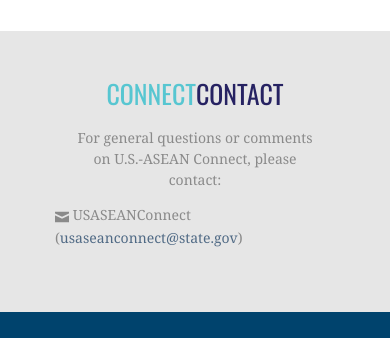
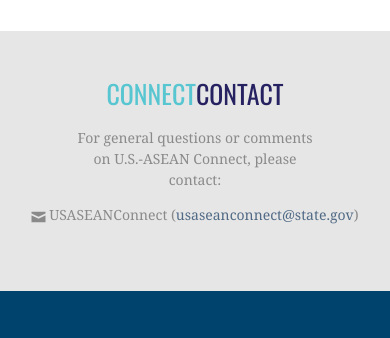
Before and after one commit to SoftwareSeniPT/uschtml, a PHP site: page / in a window 390 px wide. Shown: the part 1058-1396 px from the top of the page. Run offline with PHP 8.4, Linux system fonts and the light colour scheme; some web fonts are replaced.

Commit message:
Fix email stylinge

```diff
--- a/css/mobile.css
+++ b/css/mobile.css
@@ -155,6 +155,10 @@
   .homepage .us-asean-logo {
     display: none; }
 
+  .connect-contact ul {
+    text-align: center;
+    padding-left: 0; }
+
   .hero-wrapper blockquote {
     margin-bottom: 10px; }
 
--- a/scss/mobile.scss
+++ b/scss/mobile.scss
@@ -178,6 +178,10 @@
   .homepage .us-asean-logo {
     display: none;
   }
+  .connect-contact ul {
+    text-align: center;
+    padding-left: 0;
+}
     .hero-wrapper blockquote {
         margin-bottom: 10px;
     }
```
Also changed, not shown: build/style.min.css.
